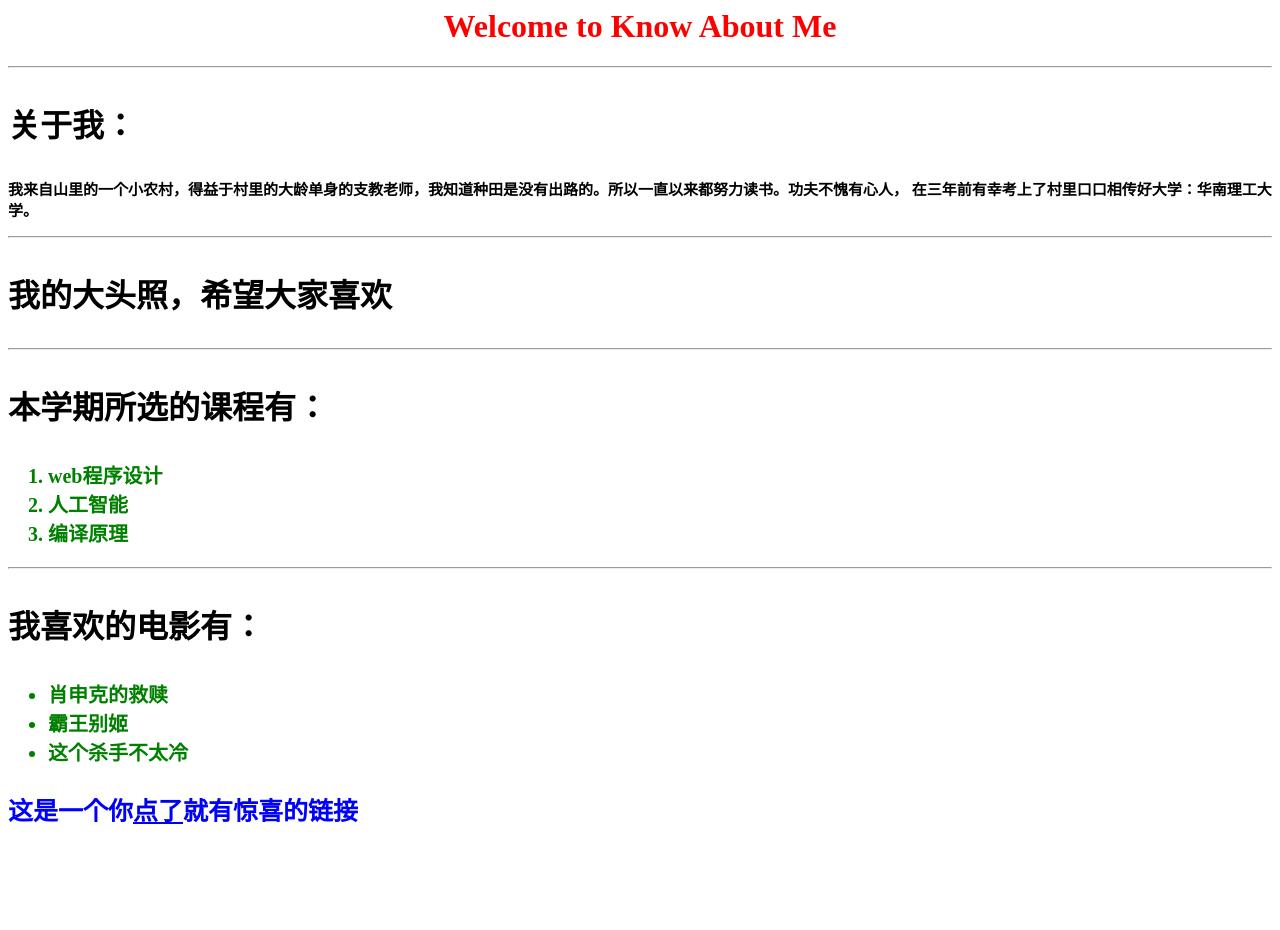
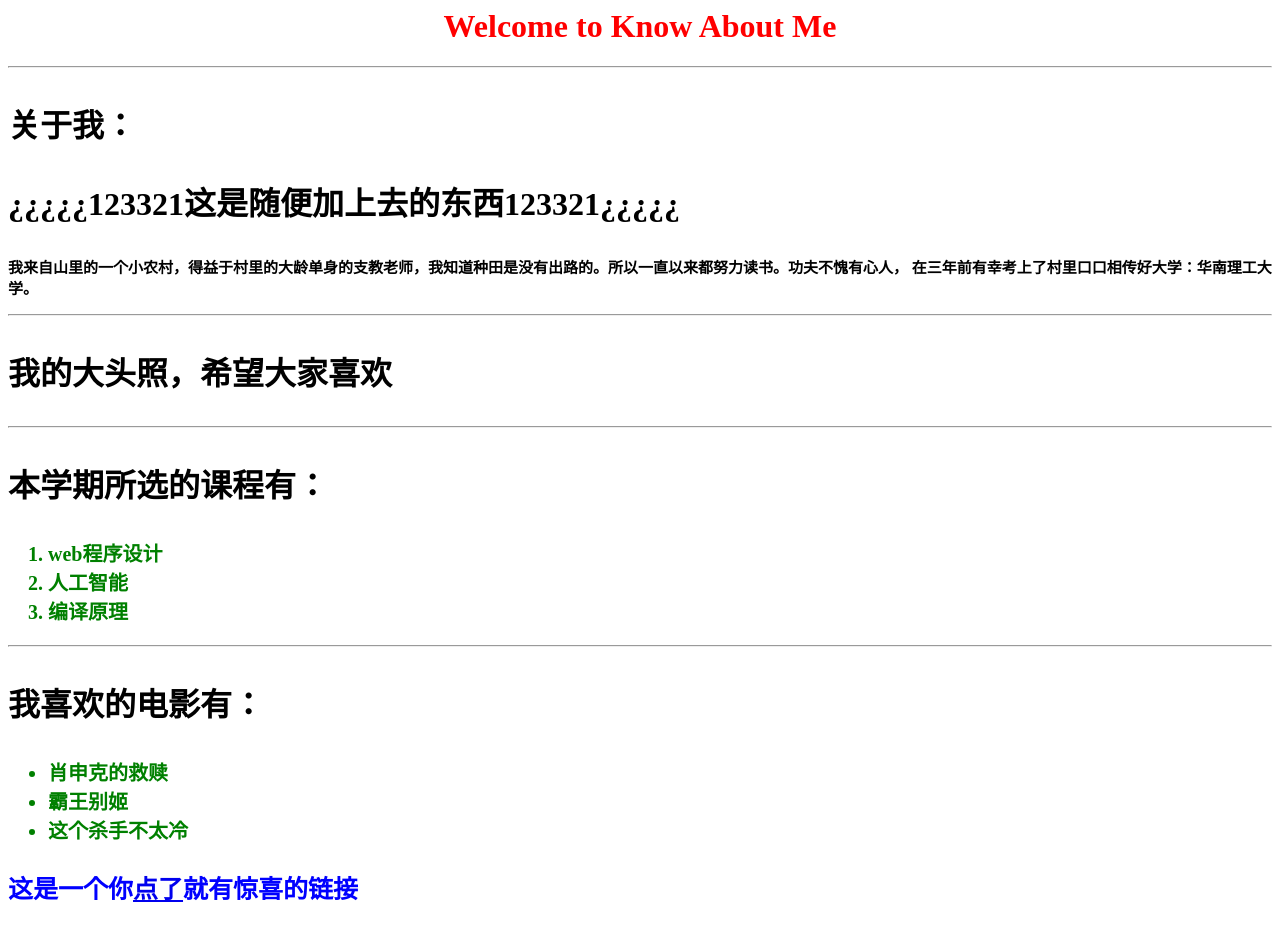
Before and after one commit to m810459675/software_exp, a plain HTML site: page hello.html in a window 1280 px wide. Before the commit the page ends 852 px from the top, so only its background shows below. Drawn offline with Linux system fonts and the light colour scheme.

Commit message:
Update hello.html

```diff
--- a/hello.html
+++ b/hello.html
@@ -5,6 +5,7 @@
 <body>
 <hr/>
 <p>关于我：</p>
+  <p>¿¿¿¿¿123321这是随便加上去的东西123321¿¿¿¿¿</p>
 <p style="font-size:15px">
 我来自山里的一个小农村，得益于村里的大龄单身的支教老师，我知道种田是没有出路的。所以一直以来都努力读书。功夫不愧有心人，
 在三年前有幸考上了村里口口相传好大学：华南理工大学。
```
